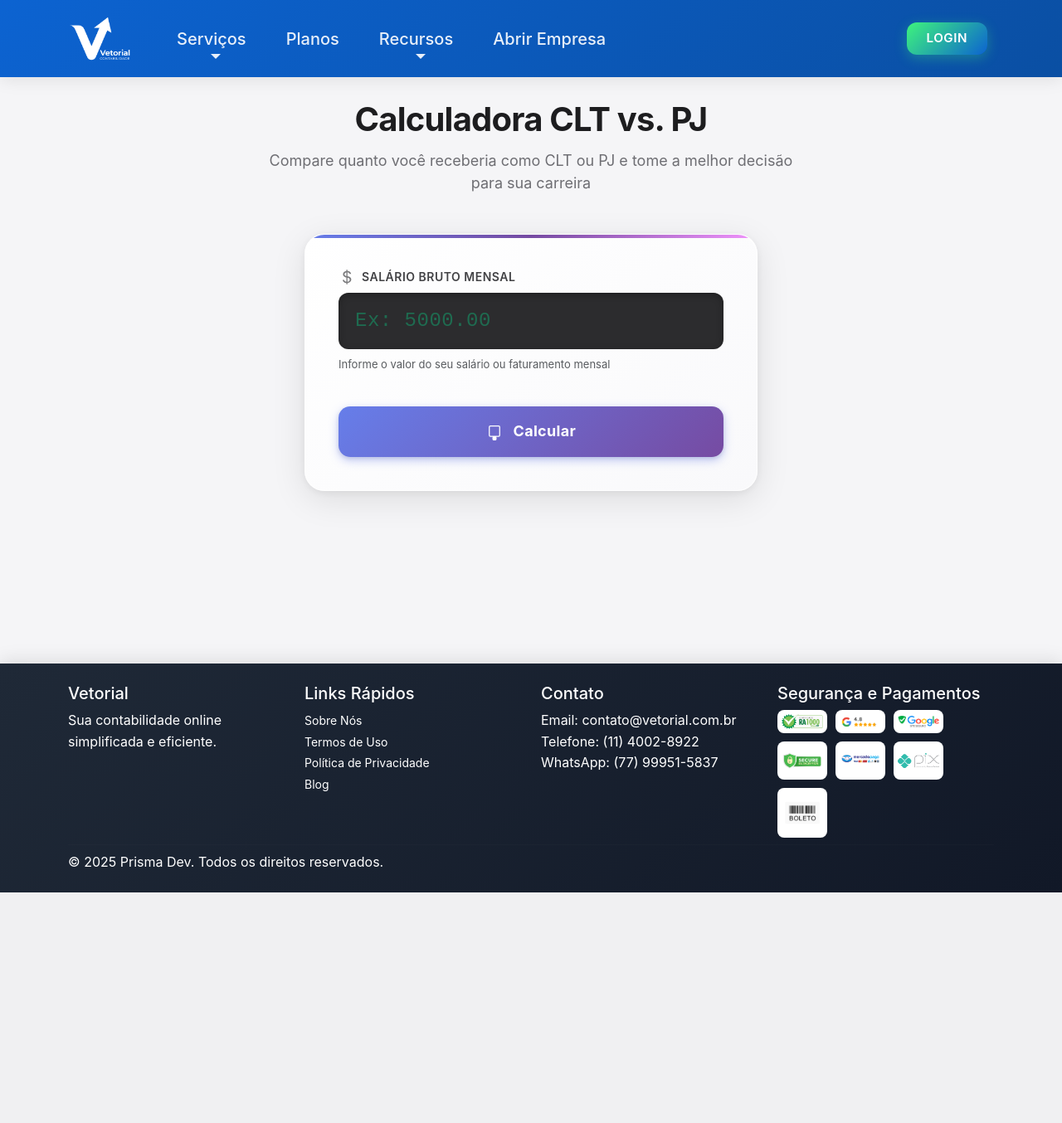
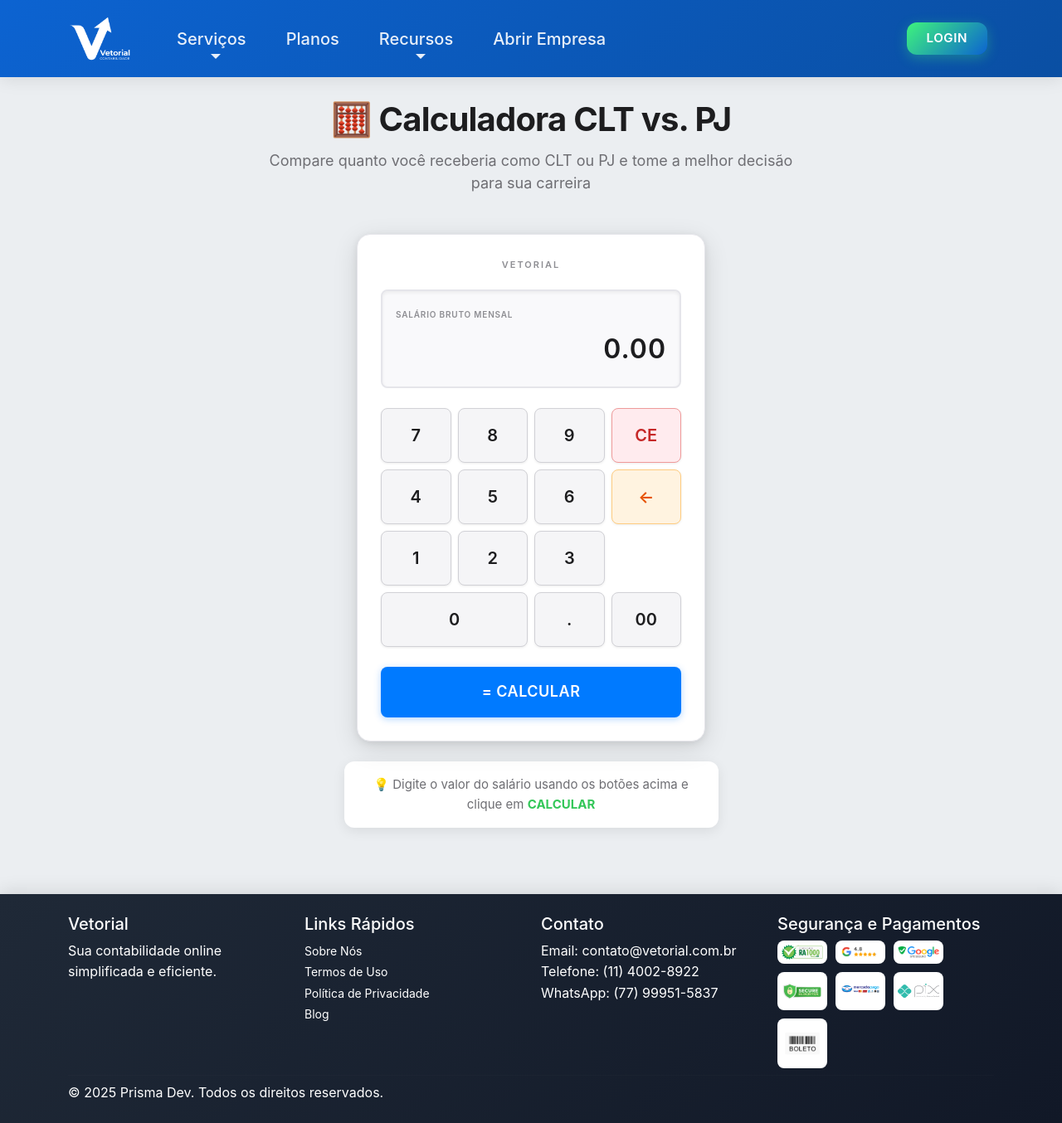
Before and after one commit to martinssmrr/contabilidade, a Django app: page /recursos/calculadora-clt-pj/ in a window 1280 px wide. Shown: the whole page at 83% size. Before the commit the page ends 1076 px from the top, so only its background shows below. Run offline with Django 5.2, Linux system fonts and the light colour scheme; parts of the project's set-up code (start-up, migrations or seed data) failed here and were passed over; some libraries are stand-ins or nearby versions.

Commit message:
fix: calculadora atualizada

```diff
--- a/static/css/calculadora.css
+++ b/static/css/calculadora.css
@@ -1,11 +1,11 @@
 /* ===================================================================
-   CALCULADORA CLT vs PJ - Design Moderno Inspirado em Calculadora Física
+   CALCULADORA CLT vs PJ - Calculadora Física Real
    =================================================================== */
 
 /* ===== SEÇÃO PRINCIPAL ===== */
 .calculadora-section {
     padding: 120px 0 80px 0;
-    background: #f5f5f7;
+    background-color: #ebeef1;
     min-height: 100vh;
     font-family: 'Inter', -apple-system, BlinkMacSystemFont, 'Segoe UI', sans-serif;
 }
@@ -32,143 +32,177 @@
     line-height: 1.5;
 }
 
-/* ===== CONTAINER DA CALCULADORA (Corpo Físico) ===== */
-.calculadora-card {
-    background: linear-gradient(145deg, #ffffff 0%, #f9f9fb 100%);
-    border-radius: 24px;
+/* ===== CALCULADORA FÍSICA ===== */
+.calculadora-fisica {
+    background: #ffffff;
+    border-radius: 16px;
+    padding: 1.75rem;
     box-shadow:
-        0 10px 40px rgba(0, 0, 0, 0.1),
-        0 2px 8px rgba(0, 0, 0, 0.06),
-        inset 0 1px 0 rgba(255, 255, 255, 0.9);
-    padding: 2.5rem;
-    border: 1px solid rgba(255, 255, 255, 0.8);
+        0 8px 30px rgba(0, 0, 0, 0.12),
+        0 2px 8px rgba(0, 0, 0, 0.08);
+    border: 1px solid #e5e5ea;
     position: relative;
-    overflow: hidden;
+    max-width: 420px;
+    margin: 0 auto;
 }
 
-.calculadora-card::before {
-    content: '';
-    position: absolute;
-    top: 0;
-    left: 0;
-    right: 0;
-    height: 4px;
-    background: linear-gradient(90deg, #667eea 0%, #764ba2 50%, #f093fb 100%);
-    border-radius: 24px 24px 0 0;
+.calc-marca {
+    text-align: center;
+    color: #8e8e93;
+    font-size: 0.688rem;
+    font-weight: 600;
+    letter-spacing: 2px;
+    margin-bottom: 1.25rem;
+    text-transform: uppercase;
 }
 
-/* ===== VISOR LCD (Área de Input) ===== */
-.form-label {
-    font-weight: 600;
-    color: #424245;
-    font-size: 0.875rem;
-    text-transform: uppercase;
-    letter-spacing: 0.5px;
-    margin-bottom: 0.5rem;
-    display: flex;
-    align-items: center;
+/* ===== DISPLAY LCD ===== */
+.calc-display {
+    background: #f9f9fb;
+    border: 2px solid #e5e5ea;
+    border-radius: 8px;
+    padding: 1.25rem 1rem;
+    margin-bottom: 1.5rem;
+    box-shadow: inset 0 2px 4px rgba(0, 0, 0, 0.06);
+    position: relative;
 }
 
-.form-label svg {
-    margin-right: 8px;
-    opacity: 0.7;
+.display-label {
+    font-size: 0.625rem;
+    color: #8e8e93;
+    font-weight: 600;
+    letter-spacing: 0.8px;
+    margin-bottom: 0.5rem;
+    text-transform: uppercase;
+    font-family: -apple-system, BlinkMacSystemFont, 'Segoe UI', sans-serif;
 }
 
-.form-control {
-    background: #2c2c2e;
+.display-valor {
+    width: 100%;
+    background: transparent;
     border: none;
-    border-radius: 12px;
-    padding: 1rem 1.25rem;
-    font-size: 1.5rem;
-    color: #00ff9f;
-    font-family: 'Courier New', 'SF Mono', Monaco, monospace;
+    color: #1d1d1f;
+    font-size: 2rem;
+    font-weight: 600;
+    font-family: -apple-system, BlinkMacSystemFont, 'Segoe UI', 'SF Mono', monospace;
+    text-align: right;
+    letter-spacing: 1px;
+    outline: none;
+    cursor: default;
+}
+
+/* ===== TECLADO NUMÉRICO ===== */
+.calc-teclado {
+    display: grid;
+    grid-template-columns: repeat(4, 1fr);
+    gap: 8px;
+}
+
+.calc-btn {
+    background: #f5f5f7;
+    border: 1px solid #d1d1d6;
+    border-radius: 8px;
+    padding: 1rem 0.5rem;
+    font-size: 1.25rem;
+    font-weight: 600;
+    color: #1d1d1f;
+    cursor: pointer;
+    transition: all 0.2s ease;
+    box-shadow: 0 1px 3px rgba(0, 0, 0, 0.08);
+}
+
+.calc-btn:hover {
+    background: #e8e8ed;
+    border-color: #c7c7cc;
+    box-shadow: 0 2px 6px rgba(0, 0, 0, 0.12);
+}
+
+.calc-btn:active {
+    transform: scale(0.96);
+    background: #d1d1d6;
+    box-shadow: inset 0 2px 4px rgba(0, 0, 0, 0.1);
+}
+
+/* Botões especiais */
+.btn-limpar {
+    background: #ffebee;
+    color: #c62828;
+    border-color: #ef9a9a;
+    grid-column: span 1;
+}
+
+.btn-limpar:hover {
+    background: #ffcdd2;
+    border-color: #e57373;
+}
+
+.btn-apagar {
+    background: #fff3e0;
+    color: #e65100;
+    border-color: #ffcc80;
+}
+
+.btn-apagar:hover {
+    background: #ffe0b2;
+    border-color: #ffb74d;
+}
+
+/* Botão 0 largo */
+.calc-btn[data-valor="0"] {
+    grid-column: 1 / 3;
+}
+
+/* Botão Calcular Principal */
+#formCalculadora {
+    grid-column: 1 / 5;
+    margin-top: 0.75rem;
+}
+
+.btn-calcular-principal {
+    background: #007aff;
+    width: 100%;
+    padding: 1rem;
+    font-size: 1.125rem;
     font-weight: 600;
     letter-spacing: 0.5px;
-    box-shadow: inset 0 2px 8px rgba(0, 0, 0, 0.3);
-    transition: all 0.3s ease;
+    text-transform: none;
+    color: #ffffff;
+    border: none;
+    border-radius: 8px;
+    box-shadow: 0 2px 8px rgba(0, 122, 255, 0.3);
+    transition: all 0.2s ease;
 }
 
-.form-control::placeholder {
-    color: rgba(0, 255, 159, 0.3);
-    font-weight: 400;
+.btn-calcular-principal:hover {
+    background: #0051d5;
+    box-shadow: 0 4px 12px rgba(0, 122, 255, 0.4);
+    transform: translateY(-1px);
 }
 
-.form-control:focus {
-    outline: none;
-    background: #1c1c1e;
-    color: #00ffcc;
-    box-shadow:
-        inset 0 2px 8px rgba(0, 0, 0, 0.4),
-        0 0 0 3px rgba(102, 126, 234, 0.3),
-        0 0 20px rgba(102, 126, 234, 0.2);
+.btn-calcular-principal:active {
+    transform: scale(0.98);
+    box-shadow: 0 1px 4px rgba(0, 122, 255, 0.3);
 }
 
-.form-control:disabled {
-    background: #3a3a3c;
-    color: rgba(0, 255, 159, 0.4);
+/* ===== INSTRUÇÕES ===== */
+.calc-instrucoes {
+    text-align: center;
+    margin-top: 1.5rem;
+    padding: 1rem;
+    background: #ffffff;
+    border-radius: 12px;
+    box-shadow: 0 4px 15px rgba(0, 0, 0, 0.08);
 }
 
-/* Texto auxiliar abaixo do input */
-.text-muted, small.text-muted {
-    color: #86868b;
-    font-size: 0.813rem;
-    margin-top: 0.5rem;
-    display: block;
+.calc-instrucoes p {
+    margin: 0;
+    color: #6e6e73;
+    font-size: 0.938rem;
 }
 
-/* ===== BOTÃO PRINCIPAL (Tecla de Ação) ===== */
-.btn-calcular {
-    background: linear-gradient(135deg, #667eea 0%, #764ba2 100%);
-    color: #ffffff;
-    border: none;
-    border-radius: 14px;
-    padding: 1rem 2rem;
-    font-size: 1.125rem;
+.calc-instrucoes strong {
+    color: #34c759;
     font-weight: 700;
-    letter-spacing: 0.3px;
-    width: 100%;
-    margin-top: 1.5rem;
-    cursor: pointer;
-    transition: all 0.3s cubic-bezier(0.4, 0, 0.2, 1);
-    box-shadow:
-        0 4px 12px rgba(102, 126, 234, 0.4),
-        0 2px 4px rgba(0, 0, 0, 0.1);
-    position: relative;
-    overflow: hidden;
-}
-
-.btn-calcular::before {
-    content: '';
-    position: absolute;
-    top: 0;
-    left: -100%;
-    width: 100%;
-    height: 100%;
-    background: linear-gradient(90deg, transparent, rgba(255, 255, 255, 0.2), transparent);
-    transition: left 0.5s;
-}
-
-.btn-calcular:hover {
-    transform: translateY(-2px);
-    box-shadow:
-        0 6px 20px rgba(102, 126, 234, 0.5),
-        0 4px 8px rgba(0, 0, 0, 0.15);
-}
-
-.btn-calcular:hover::before {
-    left: 100%;
-}
-
-.btn-calcular:active {
-    transform: translateY(0);
-    box-shadow:
-        0 2px 8px rgba(102, 126, 234, 0.4),
-        0 1px 2px rgba(0, 0, 0, 0.1);
-}
-
-.btn-calcular svg {
-    vertical-align: middle;
-    margin-right: 8px;
 }
 
 /* ===== ÁREA DE RESULTADOS ===== */
--- a/templates/recursos/calculadora_clt_pj.html
+++ b/templates/recursos/calculadora_clt_pj.html
@@ -7,49 +7,112 @@
     <link rel="stylesheet" href="{% static 'css/calculadora.css' %}">
 {% endblock %}
 
+{% block extra_js %}
+<script>
+document.addEventListener('DOMContentLoaded', function() {
+    const display = document.getElementById('display');
+    const hiddenInput = document.getElementById('salario_bruto_hidden');
+    const form = document.getElementById('formCalculadora');
+
+    // Botões numéricos
+    document.querySelectorAll('.btn-numero').forEach(btn => {
+        btn.addEventListener('click', function() {
+            const valor = this.getAttribute('data-valor');
+            let displayAtual = display.value;
+
+            if (displayAtual === '0.00' || displayAtual === '0') {
+                display.value = valor === '.' ? '0.' : valor;
+            } else {
+                // Prevenir múltiplos pontos
+                if (valor === '.' && displayAtual.includes('.')) return;
+                display.value = displayAtual + valor;
+            }
+        });
+    });
+
+    // Botão Limpar
+    document.querySelector('.btn-limpar').addEventListener('click', function() {
+        display.value = '0.00';
+    });
+
+    // Botão Apagar
+    document.querySelector('.btn-apagar').addEventListener('click', function() {
+        let displayAtual = display.value;
+        display.value = displayAtual.length > 1 ? displayAtual.slice(0, -1) : '0.00';
+    });
+
+    // Ao submeter form
+    form.addEventListener('submit', function(e) {
+        hiddenInput.value = display.value.replace(',', '.');
+        if (parseFloat(hiddenInput.value) <= 0) {
+            e.preventDefault();
+            alert('Por favor, digite um valor válido maior que zero.');
+        }
+    });
+});
+</script>
+{% endblock %}
+
 {% block content %}
 <section class="calculadora-section">
     <div class="container">
         <!-- Header -->
         <div class="calculadora-header">
-            <h1> Calculadora CLT vs. PJ</h1>
+            <h1>🧮 Calculadora CLT vs. PJ</h1>
             <p>Compare quanto você receberia como CLT ou PJ e tome a melhor decisão para sua carreira</p>
         </div>
 
-        <!-- Formulário -->
+        <!-- Calculadora Real -->
         <div class="row justify-content-center">
-            <div class="col-lg-6">
-                <div class="calculadora-card">
-                    <form method="POST">
-                        {% csrf_token %}
-                        <div class="mb-3">
-                            <label for="salario_bruto" class="form-label">
-                                <svg xmlns="http://www.w3.org/2000/svg" width="20" height="20" fill="currentColor" class="me-2 svg-inline" viewBox="0 0 16 16">
-                                    <path d="M4 10.781c.148 1.667 1.513 2.85 3.591 3.003V15h1.043v-1.216c2.27-.179 3.678-1.438 3.678-3.3 0-1.59-.947-2.51-2.956-3.028l-.722-.187V3.467c1.122.11 1.879.714 2.07 1.616h1.47c-.166-1.6-1.54-2.748-3.54-2.875V1H7.591v1.233c-1.939.23-3.27 1.472-3.27 3.156 0 1.454.966 2.483 2.661 2.917l.61.162v4.031c-1.149-.17-1.94-.8-2.131-1.718H4zm3.391-3.836c-1.043-.263-1.6-.825-1.6-1.616 0-.944.704-1.641 1.8-1.828v3.495l-.2-.05zm1.591 1.872c1.287.323 1.852.859 1.852 1.769 0 1.097-.826 1.828-2.2 1.939V8.73l.348.086z"/>
-                                </svg>
-                                Salário Bruto Mensal
-                            </label>
-                            <input
-                                type="number"
-                                class="form-control"
-                                id="salario_bruto"
-                                name="salario_bruto"
-                                placeholder="Ex: 5000.00"
-                                step="0.01"
-                                min="0"
-                                value="{{ salario_bruto|default:'' }}"
-                                required
-                            >
-                            <small class="text-muted">Informe o valor do seu salário ou faturamento mensal</small>
-                        </div>
+            <div class="col-lg-5 col-md-8">
+                <div class="calculadora-fisica">
+                    <div class="calc-marca">VETORIAL</div>
 
-                        <button type="submit" class="btn-calcular">
-                            <svg xmlns="http://www.w3.org/2000/svg" width="20" height="20" fill="currentColor" class="me-2 svg-inline" viewBox="0 0 16 16">
-                                <path d="M6 13.5A1.5 1.5 0 0 1 7.5 12h1a1.5 1.5 0 0 1 1.5 1.5v1a1.5 1.5 0 0 1-1.5 1.5h-1A1.5 1.5 0 0 1 6 14.5v-1zM2.5 3A1.5 1.5 0 0 1 4 1.5h8A1.5 1.5 0 0 1 13.5 3v8a1.5 1.5 0 0 1-1.5 1.5H4A1.5 1.5 0 0 1 2.5 11V3zM4 2.5a.5.5 0 0 0-.5.5v8a.5.5 0 0 0 .5.5h8a.5.5 0 0 0 .5-.5V3a.5.5 0 0 0-.5-.5H4z"/>
-                            </svg>
-                            Calcular
-                        </button>
-                    </form>
+                    <!-- Display LCD -->
+                    <div class="calc-display">
+                        <div class="display-label">SALÁRIO BRUTO MENSAL</div>
+                        <input
+                            type="text"
+                            class="display-valor"
+                            id="display"
+                            value="0.00"
+                            readonly
+                        >
+                    </div>
+
+                    <!-- Teclado Numérico -->
+                    <div class="calc-teclado">
+                        <button type="button" class="calc-btn btn-numero" data-valor="7">7</button>
+                        <button type="button" class="calc-btn btn-numero" data-valor="8">8</button>
+                        <button type="button" class="calc-btn btn-numero" data-valor="9">9</button>
+                        <button type="button" class="calc-btn btn-limpar">CE</button>
+
+                        <button type="button" class="calc-btn btn-numero" data-valor="4">4</button>
+                        <button type="button" class="calc-btn btn-numero" data-valor="5">5</button>
+                        <button type="button" class="calc-btn btn-numero" data-valor="6">6</button>
+                        <button type="button" class="calc-btn btn-apagar">←</button>
+
+                        <button type="button" class="calc-btn btn-numero" data-valor="1">1</button>
+                        <button type="button" class="calc-btn btn-numero" data-valor="2">2</button>
+                        <button type="button" class="calc-btn btn-numero" data-valor="3">3</button>
+                        <button type="button" class="calc-btn btn-numero" data-valor="0" style="grid-column: 1 / 3;">0</button>
+
+                        <button type="button" class="calc-btn btn-numero" data-valor=".">.</button>
+                        <button type="button" class="calc-btn btn-numero" data-valor="00">00</button>
+
+                        <!-- Botão Calcular -->
+                        <form method="POST" id="formCalculadora" style="grid-column: 1 / 5; margin-top: 1rem;">
+                            {% csrf_token %}
+                            <input type="hidden" name="salario_bruto" id="salario_bruto_hidden">
+                            <button type="submit" class="calc-btn btn-calcular-principal">
+                                = CALCULAR
+                            </button>
+                        </form>
+                    </div>
+                </div>
+
+                <div class="calc-instrucoes">
+                    <p>💡 Digite o valor do salário usando os botões acima e clique em <strong>CALCULAR</strong></p>
                 </div>
             </div>
         </div>
```
Also changed, not shown: other parts of static/css/calculadora.css (+46 -36 lines).
